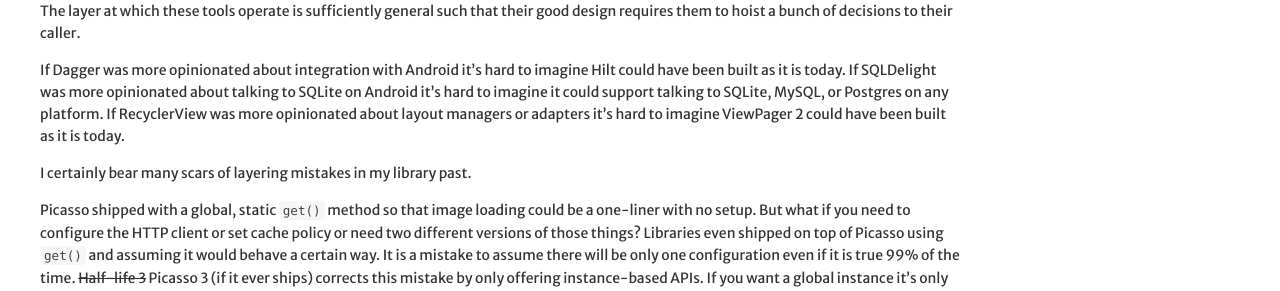
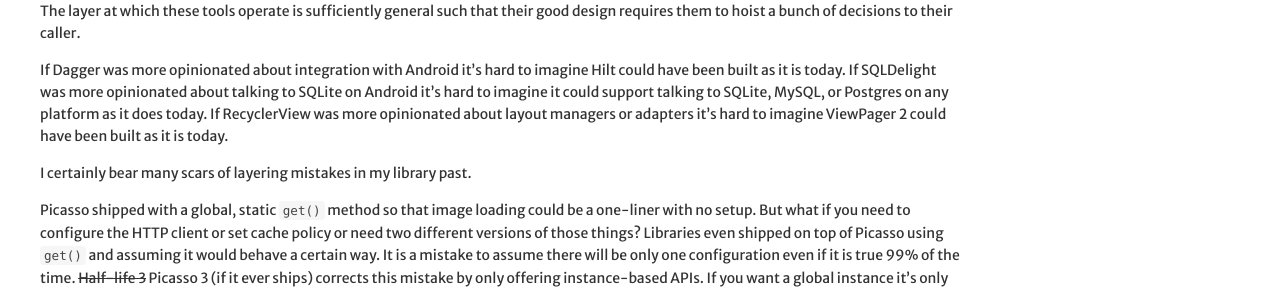
Before and after one commit to JakeWharton/jakewharton.com, a Jekyll site: the page built from _posts/2021-04-07-integration-verbosity-and-good-layering.md, in a window 1280 px wide. Shown: the part 853-1144 px from the top of the page. Built offline with Jekyll 4.4.1, drawn with Linux system fonts in a browser that asks for light colours; comment, search, counter and statistics services are not loaded.

Commit message:
Forgot wordplay

```diff
--- a/_posts/2021-04-07-integration-verbosity-and-good-layering.md
+++ b/_posts/2021-04-07-integration-verbosity-and-good-layering.md
@@ -47,7 +47,7 @@
 The layer at which these tools operate is sufficiently general such that their good design requires them to hoist a bunch of decisions to their caller.
 
 If Dagger was more opinionated about integration with Android it's hard to imagine Hilt could have been built as it is today.
-If SQLDelight was more opinionated about talking to SQLite on Android it's hard to imagine it could support talking to SQLite, MySQL, or Postgres on any platform.
+If SQLDelight was more opinionated about talking to SQLite on Android it's hard to imagine it could support talking to SQLite, MySQL, or Postgres on any platform as it does today.
 If RecyclerView was more opinionated about layout managers or adapters it's hard to imagine ViewPager 2 could have been built as it is today.
 
 I certainly bear many scars of layering mistakes in my library past.
```
